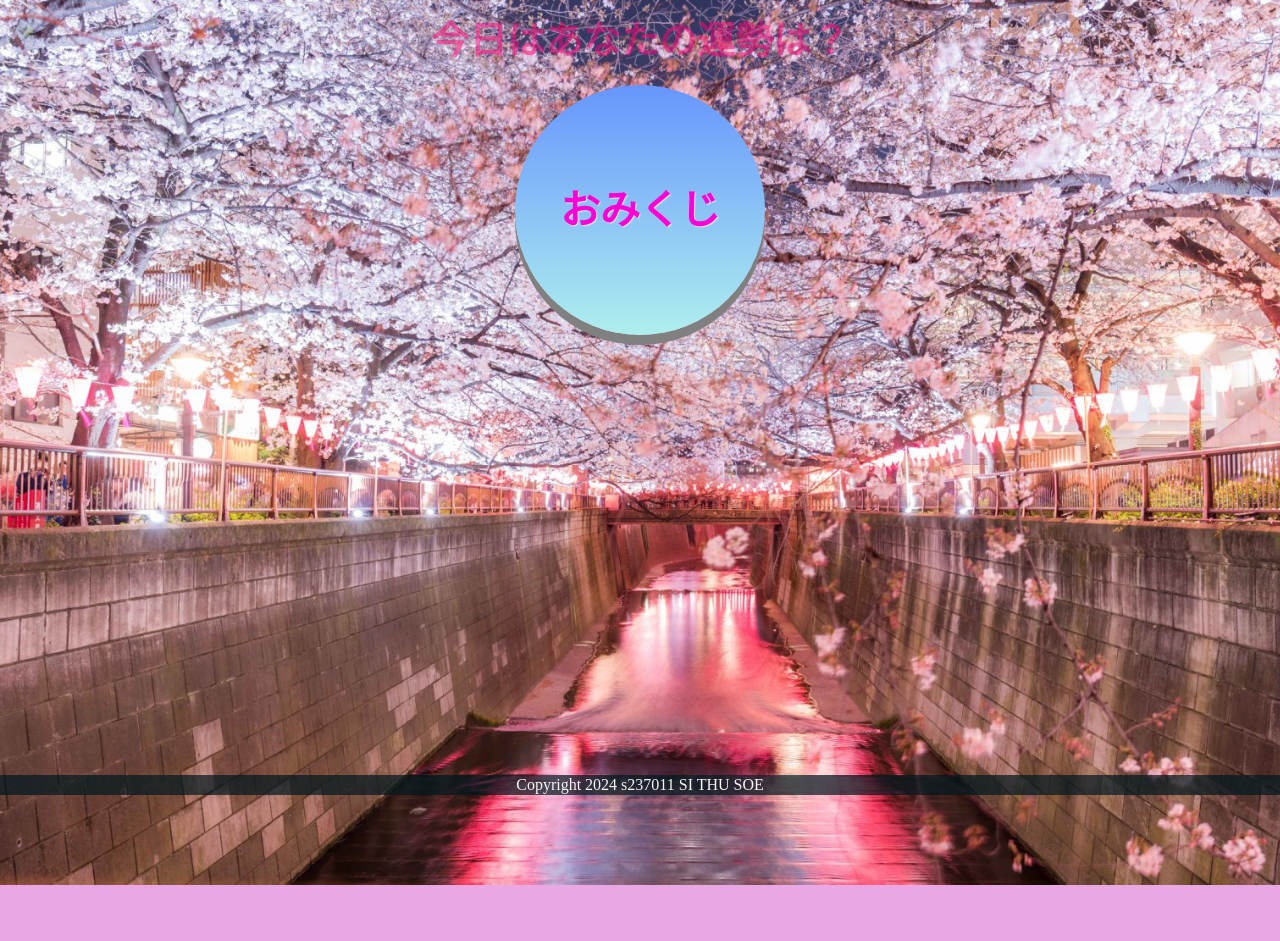
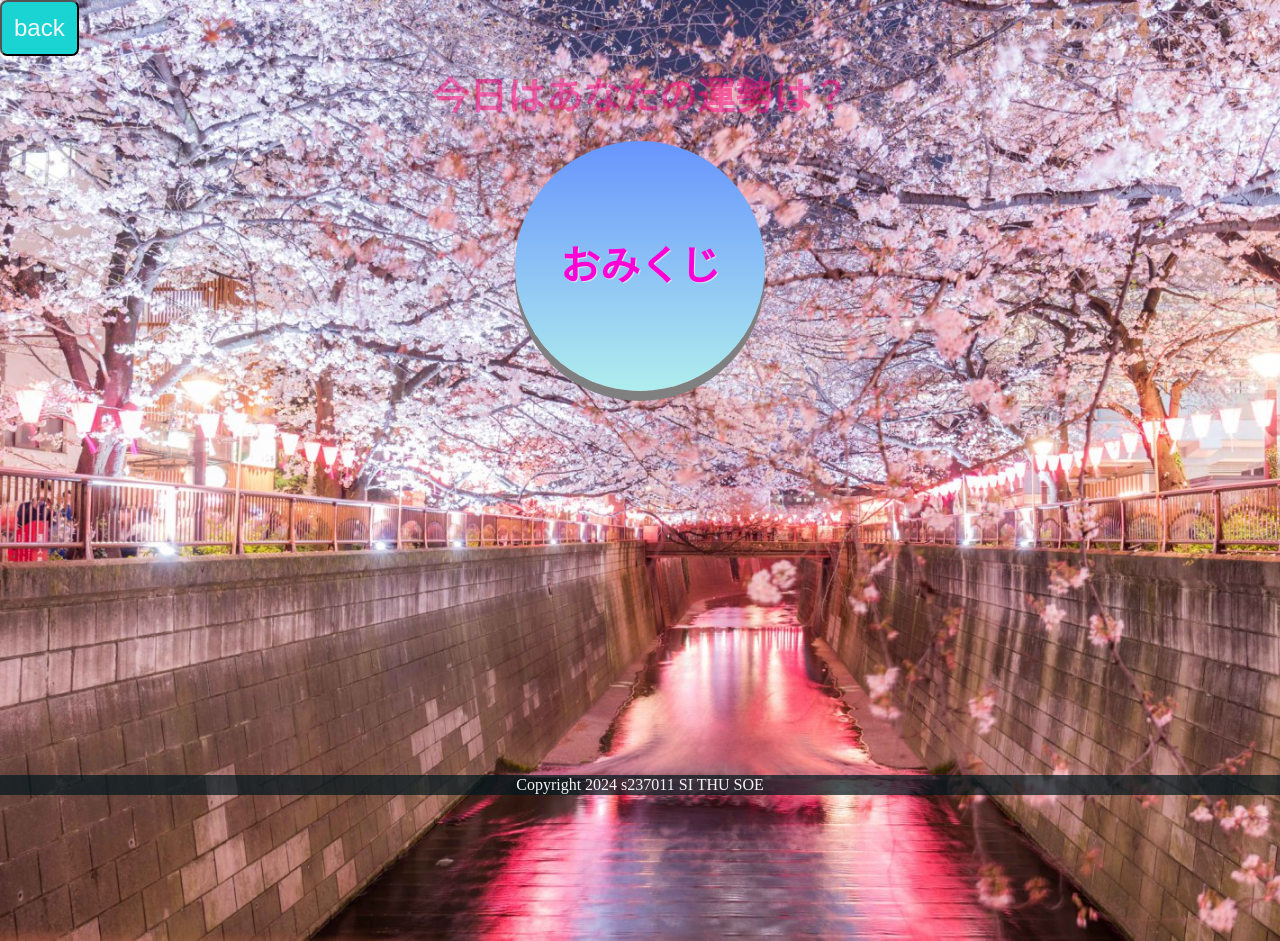
Before and after one commit to sithusoe28/mobileapp, a plain HTML site: page 09_omikuji/omikuji.html in a window 1280 px wide. Before the commit the page ends 885 px from the top, so only its background shows below. Drawn offline with nearby package versions, Linux system fonts and the light colour scheme.

Commit message:
Add files via upload

```diff
--- a/09_omikuji/css/omikuji.css
+++ b/09_omikuji/css/omikuji.css
@@ -149,3 +149,18 @@ body{
     }
 
 }
+/**************************************/
+/*class =back...................*/
+/* id=btn99 backボタン...........*/
+/**************************************/
+.back{
+    text-align: left;
+}
+#btn99{
+    padding: 0.5em;
+    border-radius: 0.3em;
+    color: whitesmoke;
+    font-size: 1.5em;
+    background: rgb(26, 212, 212);
+    cursor: pointer;/*キャンセルをポインターの形にする*/
+}
--- a/09_omikuji/omikuji.html
+++ b/09_omikuji/omikuji.html
@@ -8,6 +8,9 @@
         <meta name="viewport" content="width=device-width, initial-scale = 1.0">
     </head>
     <body>
+        <div class = "back">
+            <button id="btn99" class="btn" type="button" onclick="histrory.back()">back</button>
+        </div>
         <div class = "shutter opening"> </div>
         <header>今日はあなたの運勢は？</header>
         <div class="wrapper" title="大吉だといいね～">
--- a/10a_omikuji/css/omikuji.css
+++ b/10a_omikuji/css/omikuji.css
@@ -187,3 +187,18 @@ footer>p{
     }
 
 }
+/**************************************/
+/*class =back...................*/
+/* id=btn99 backボタン...........*/
+/**************************************/
+.back{
+    text-align: left;
+}
+#btn99{
+    padding: 0.5em;
+    border-radius: 0.3em;
+    color: whitesmoke;
+    font-size: 1.5em;
+    background: rgb(26, 212, 212);
+    cursor: pointer;/*キャンセルをポインターの形にする*/
+}
--- a/10c_omikuji/css/omikuji.css
+++ b/10c_omikuji/css/omikuji.css
@@ -197,3 +197,18 @@ footer>p{
     }
 
 }
+/**************************************/
+/*class =back...................*/
+/* id=btn99 backボタン...........*/
+/**************************************/
+.back{
+    text-align: left;
+}
+#btn99{
+    padding: 0.5em;
+    border-radius: 0.3em;
+    color: whitesmoke;
+    font-size: 1.5em;
+    background: rgb(26, 212, 212);
+    cursor: pointer;/*キャンセルをポインターの形にする*/
+}
```
Also changed, not shown: 10a_omikuji/omikuji.html (+3 -0 lines), 10c_omikuji/omikuji.html (+3 -0 lines), index.html (+2 -2 lines), 1 other file.
